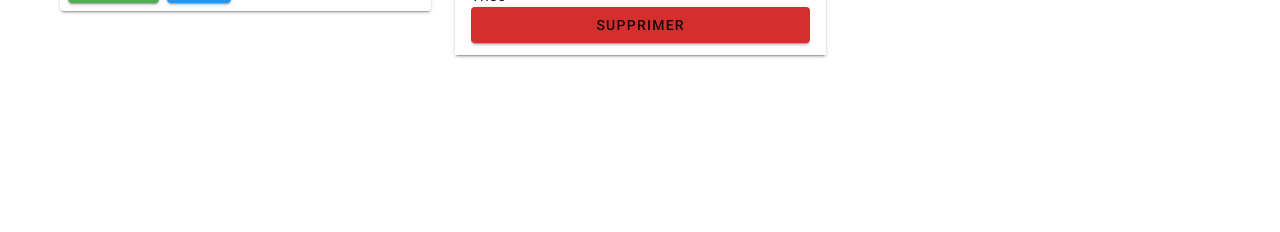
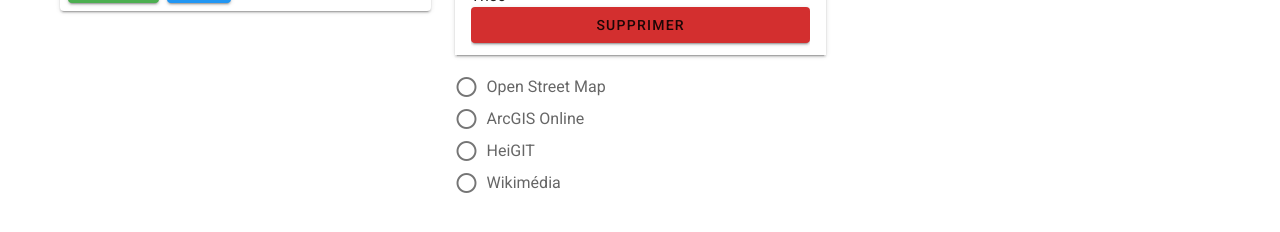
Before and after one commit to StephSako/LetsMeet, a Vue app: page / in a window 1280 px wide. Shown: the part 366-598 px from the top of the page. Built offline with nearby package versions, Linux system fonts and the light colour scheme.

Commit message:
mapping selection

```diff
--- a/src/components/HelloWorld.vue
+++ b/src/components/HelloWorld.vue
@@ -36,14 +36,28 @@
             </v-list-item-content>
           </v-list-item>
         </v-card>
+
+        <v-radio-group>
+            <v-radio
+                v-for="n in 4"
+                :key="n"
+                :label="nomsMap[n-1]"
+                :value="URLMap[n-1]"
+                :checked="URLMap[n-1] === url ? 'true' : 'false'"
+                @change="showMap(n-1)"
+            ></v-radio>
+        </v-radio-group>
       </v-col>
 
       <v-col cols="12" md="4" style="height: 500px; width: 500px">
-        <l-map :zoom="zoom" :center="center">
-          <l-tile-layer :url="url" :attribution="attribution"></l-tile-layer>
-        </l-map>
+        <div class="map">
+          <l-map :zoom="zoom" :center="center">
+            <l-tile-layer :url="url" :attribution="attribution"></l-tile-layer>
+          </l-map>
+        </div>
       </v-col>
     </v-row>
+
   </v-container>
 </template>
 
@@ -71,9 +85,16 @@
 
       // Map
       zoom: 13,
+      nomsMap: ['Open Street Map', 'ArcGIS Online', 'HeiGIT', 'Wikimédia'],
+      URLMap: ['http://{s}.tile.openstreetmap.fr/osmfr/{z}/{x}/{y}.png',
+        'https://server.arcgisonline.com/ArcGIS/rest/services/World_Imagery/MapServer/tile/{z}/{y}/{x}',
+        'https://maps.heigit.org/openmapsurfer/tiles/roads/webmercator/{z}/{x}/{y}.png',
+        'https://maps.wikimedia.org/osm-intl/{z}/{x}/{y}{r}.png'],
       center: [51.505, -0.09],
-      url: 'http://{s}.tile.openstreetmap.fr/osmfr/{z}/{x}/{y}.png',
-      attribution: '&copy; <a href="https://www.openstreetmap.org/">OpenStreetMap</a> contributors, <a href="https://creativecommons.org/licenses/by-sa/2.0/">CC-BY-SA</a>'
+      url:
+        'http://{s}.tile.openstreetmap.fr/osmfr/{z}/{x}/{y}.png',
+      attribution:
+        '&copy; <a href="https://www.openstreetmap.org/">OpenStreetMap</a> contributors, <a href="https://creativecommons.org/licenses/by-sa/2.0/">CC-BY-SA</a>'
     }
   },
   methods: {
@@ -82,6 +103,12 @@
     },
     addElement () {
       this.friends.push({ name: this.name, password: this.password })
+    },
+    showMap (n) {
+      this.url = this.URLMap[n]
+    },
+    checkedURL (index) {
+      return this.URLMap[index] === this.url ? 'true' : 'false'
     }
   }
 }
@@ -89,7 +116,7 @@
 
 <style scoped>
 .map {
-height: 500px;
-width: 500px;
+  height: 450px;
+  width: 450px;
 }
 </style>
```
Also changed, not shown: src/App.vue (+4 -4 lines).
